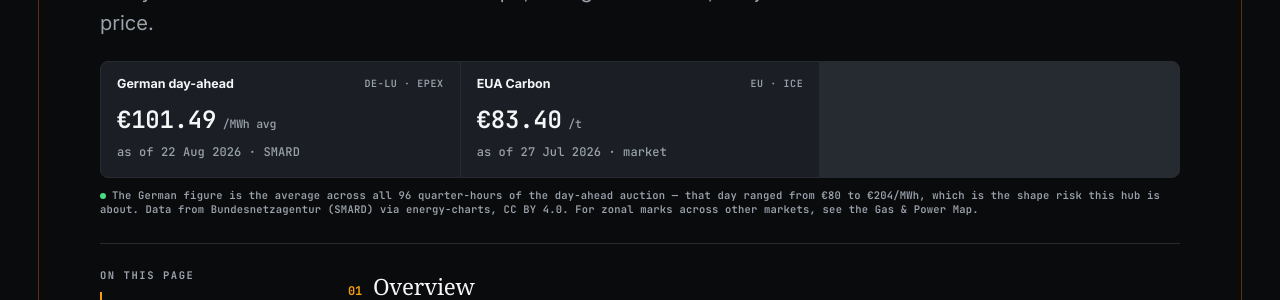
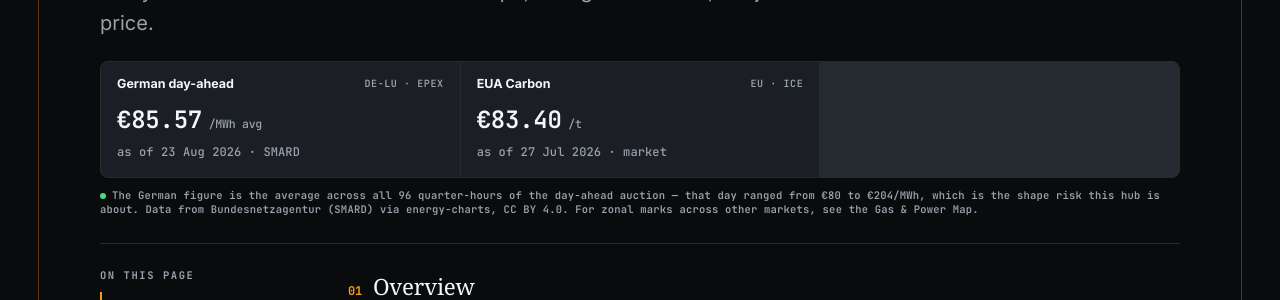
Before and after one commit to maverickrocx/RiskMaverick, a Jekyll site: the page built from markets/commodities/power-renewables.md, in a window 1280 px wide and 900 px high. Shown: the part 290-590 px from the top of the window. Built offline with Jekyll 4.4.1, drawn with Linux system fonts in a browser that asks for light colours; some web fonts are replaced.

Commit message:
chore(marks): daily benchmark refresh from primary sources

```diff
--- a/_data/marks.yml
+++ b/_data/marks.yml
@@ -2,11 +2,11 @@
 # Each mark carries the date and publisher it came from.
 
 de_da:
-  price: "€101.49"
-  asof: "22 Aug 2026"
+  price: "€85.57"
+  asof: "23 Aug 2026"
   source: "SMARD"
-  low: -0.14
-  high: 183.13
+  low: -6.21
+  high: 189.05
   points: 96
 estr:
   price: "2.191%"
```
